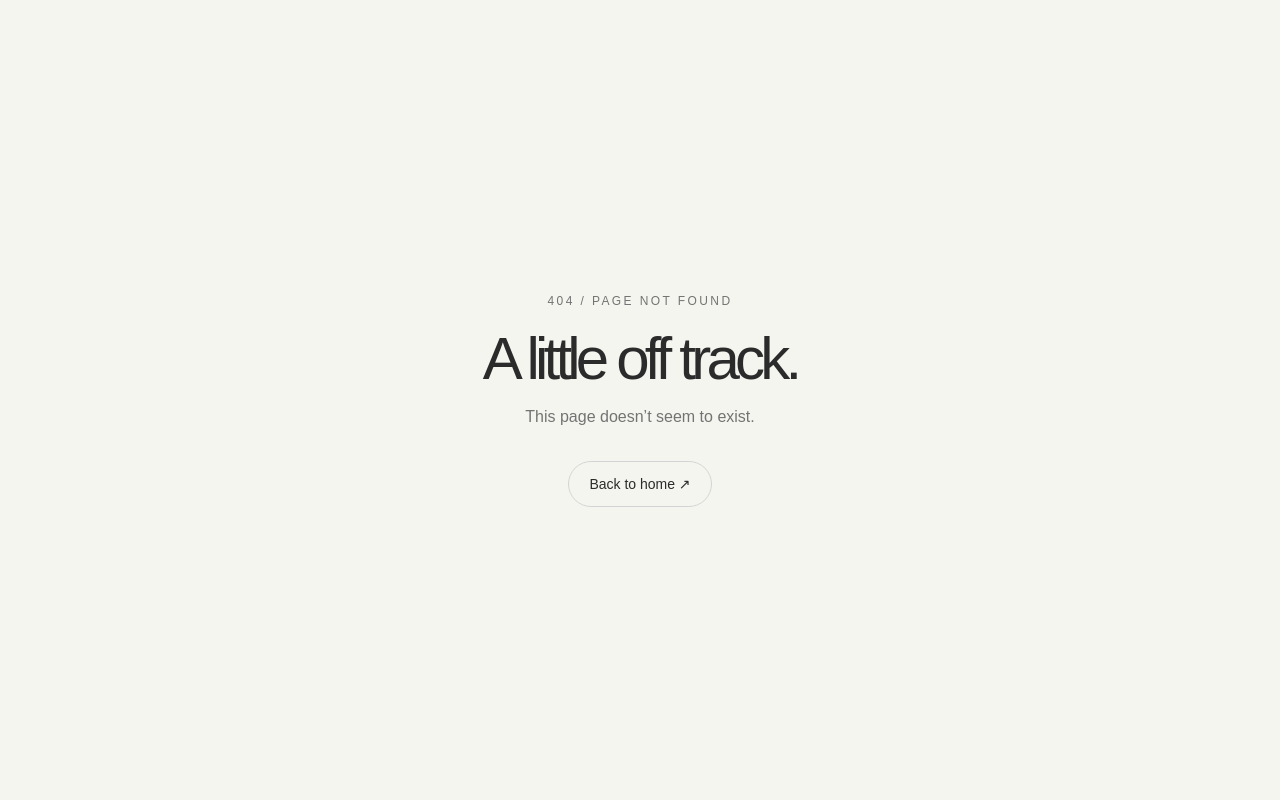
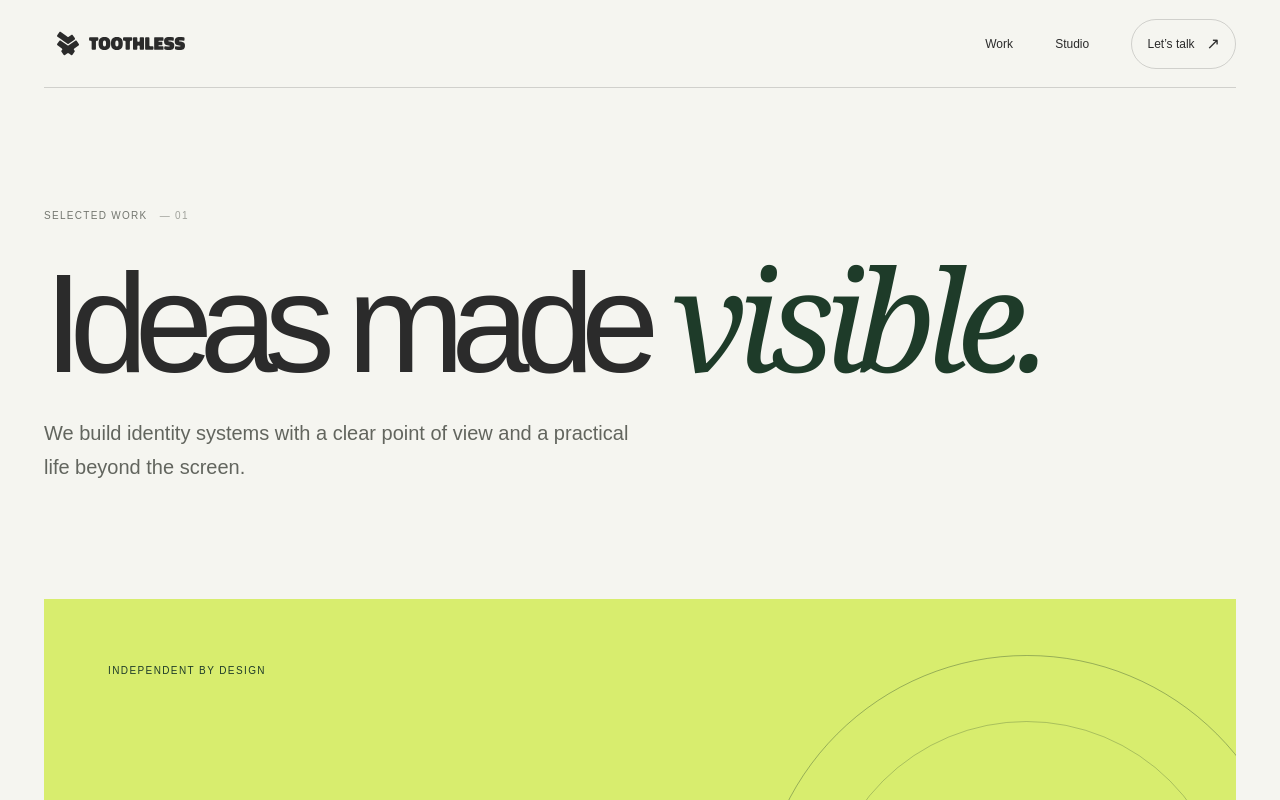
Before and after one commit to aggie8on/Portfolio, a Next.js app: page /work in a window 1280 px wide. Before the commit this address had no page. Shown: the top 800 px of the page. Built offline with nearby package versions, Linux system fonts and the light colour scheme.

Commit message:
Add selected work index page

```diff
--- /dev/null
+++ b/app/work/page.tsx
@@ -0,0 +1,9 @@
+export default function WorkPage() {
+  return <main>
+    <header className="site-header page-shell"><a href="/" className="brand-link" aria-label="Toothless home"><img src="/brand/logos/toothless-02.svg" alt="Toothless" className="brand-logo" /></a><nav className="main-nav" aria-label="Main navigation"><a href="/work" aria-current="page">Work</a><a href="/studio">Studio</a><a className="nav-contact" href="/contact">Let’s talk <span aria-hidden="true">↗</span></a></nav></header>
+    <section className="inner-hero page-shell"><p className="section-label">Selected work <span>— 01</span></p><h1>Ideas made <em>visible.</em></h1><p className="inner-lede">We build identity systems with a clear point of view and a practical life beyond the screen.</p></section>
+    <section className="work-index page-shell"><a className="featured-project" href="/work/toothless-studio"><div className="project-art project-art-large" aria-hidden="true"><span className="project-art-kicker">Independent by design</span><span className="project-art-title">Make<br/><em>meaning.</em></span><span className="project-art-index">TS—001 / IDENTITY</span><span className="project-art-orbit" /></div><div className="project-meta"><div><span className="project-category">In-house identity · 2026</span><h2>Toothless Studio</h2><p>Building a distinct voice for an independent creative studio.</p></div><span className="project-open" aria-hidden="true">↗</span></div></a>
+    <div className="work-note"><span className="status-dot" /><p>This is the studio’s own identity, shared as a real in-house project. Additional client projects will appear here when their work and case-study details are ready to publish.</p></div></section>
+    <footer className="contact-section inner-footer"><div className="page-shell"><div className="contact-top"><span>Have something good in mind?</span><span>TOOTHLESS® · INDEPENDENT BY DESIGN</span></div><h2>Your project<br/><em>starts here.</em></h2><a className="contact-link" href="/contact">Start a conversation <span aria-hidden="true">↗</span></a><div className="footer-bottom"><span>Toothless Studio</span><span>Logos, identity & systems.</span><a href="/">Home</a><span>© {new Date().getFullYear()} Toothless Studio</span></div></div></footer>
+  </main>;
+}
```
